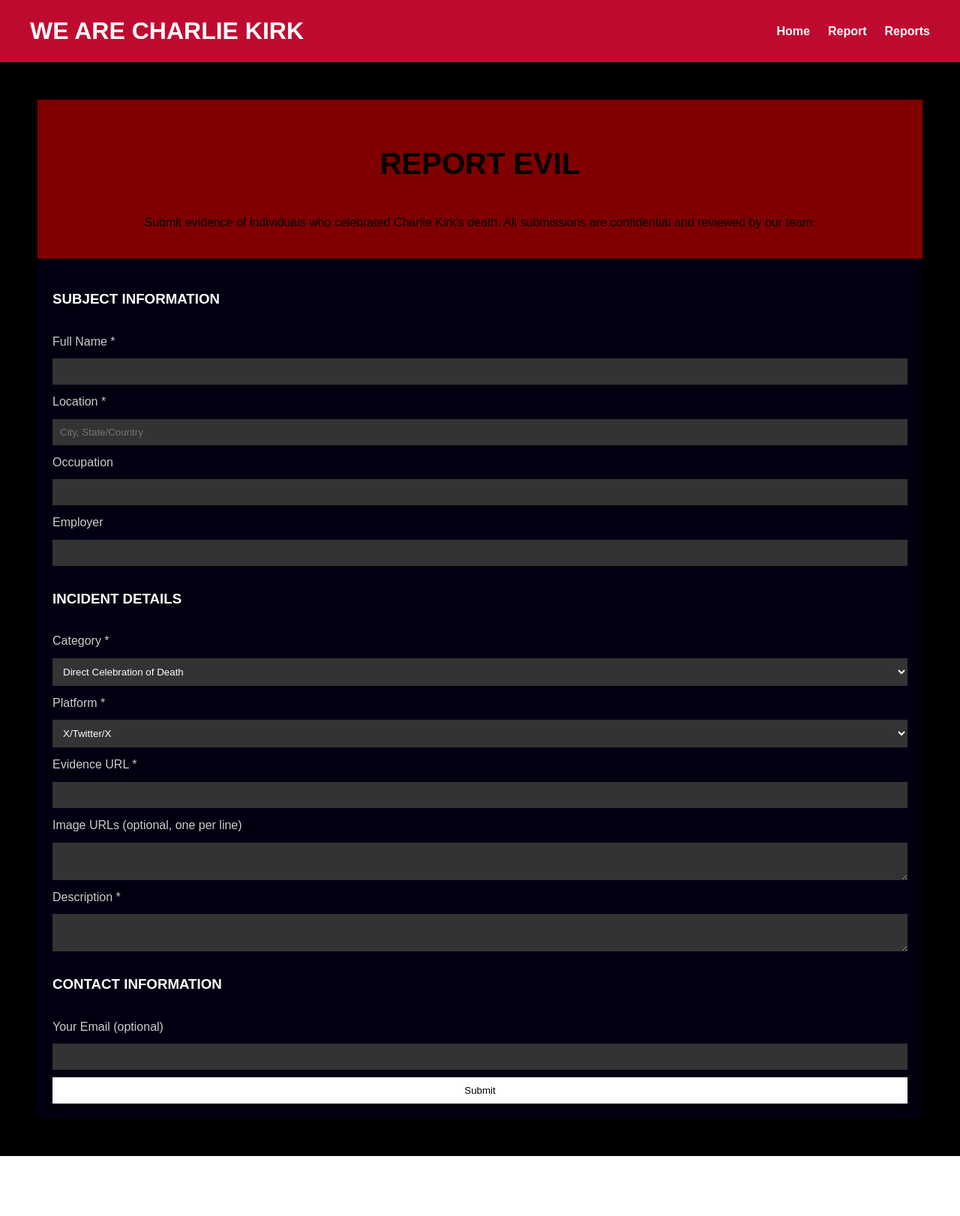
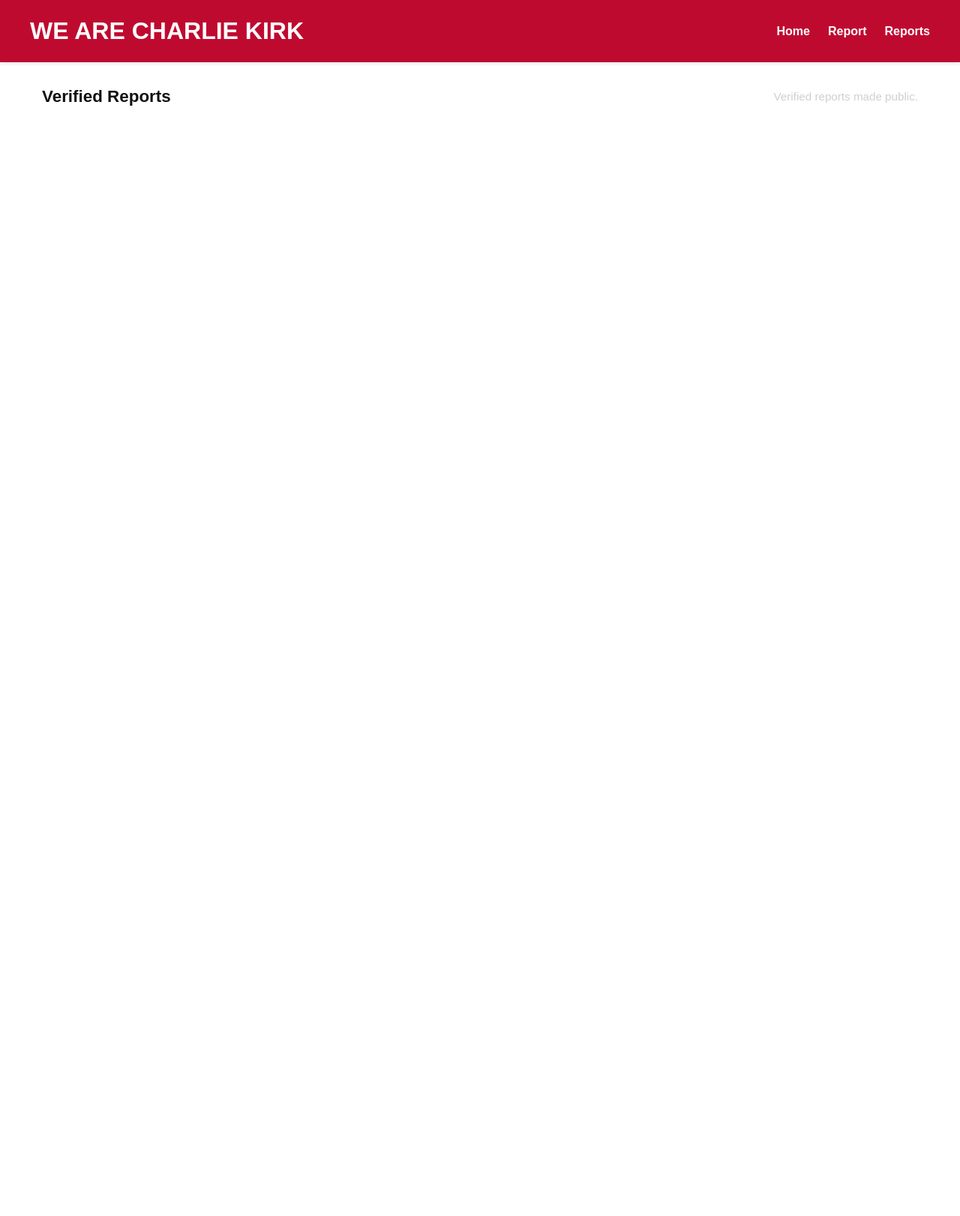
Before and after one commit to itsjustragic/fksdlfksok, a FastAPI app: page /report in a window 1280 px wide. Shown: the whole page at 75% size. After the commit the page ends 141 px from the top, so only its background shows below. Run offline with FastAPI, Linux system fonts and the light colour scheme.

Commit message:
Update report.html

```diff
--- a/templates/report.html
+++ b/templates/report.html
@@ -1,10 +1,9 @@
-<!-- templates/report.html -->
 <!DOCTYPE html>
 <html lang="en">
 <head>
-    <meta charset="UTF-8">
-    <meta name="viewport" content="width=device-width, initial-scale=1.0">
-    <title>Report Evil - Charlie Kirk Memorial</title>
+    <meta charset="utf-8" />
+    <meta name="viewport" content="width=device-width,initial-scale=1" />
+    <title>Reports - Charlie Kirk Memorial</title>
     <link rel="icon" type="image/png" href="https://charliesmurders.onrender.com/static/logo.png">
     <link rel="stylesheet" href="/static/style.css">
 </head>
@@ -21,55 +20,70 @@
             </nav>
         </div>
     </header>
-    <section class="report-section">
-        <div class="report-header">
-            <h2>REPORT EVIL</h2>
-            <p>Submit evidence of individuals who celebrated Charlie Kirk's death. All submissions are confidential and reviewed by our team.</p>
+
+    <main class="reports-section">
+        <div class="section-header">
+            <h2>Verified Reports</h2>
+            <p class="subtitle">Verified reports made public.</p>
         </div>
-        <form id="report-form">
-            <h3>SUBJECT INFORMATION</h3>
-            <label>Full Name *</label>
-            <input type="text" name="full_name" required>
-            <label>Location *</label>
-            <input type="text" name="location" placeholder="City, State/Country" required>
-            <label>Occupation</label>
-            <input type="text" name="occupation">
-            <label>Employer</label>
-            <input type="text" name="employer">
 
-            <h3>INCIDENT DETAILS</h3>
-            <label>Category *</label>
-            <select name="category" required>
-                <option>Direct Celebration of Death</option>
-                <option>Mocking Family/Friends</option>
-                <option>Calls for More Violence</option>
-                <option>Celebrating Memes</option>
-                <option>Threatening Similar Actions</option>
-                <option>Other</option>
-            </select>
-            <label>Platform *</label>
-            <select name="platform" required>
-                <option>X/Twitter/X</option>
-                <option>Facebook</option>
-                <option>Instagram</option>
-                <option>Tik Tok</option>
-                <option>YouTube</option>
-                <option>Other</option>
-            </select>
-            <label>Evidence URL *</label>
-            <input type="url" name="evidence_url" required>
-            <label>Image URLs (optional, one per line)</label>
-            <textarea name="image_urls"></textarea>
-            <label>Description *</label>
-            <textarea name="description" required></textarea>
+        <div class="reports-grid">
+            {% for report in reports %}
+            <article class="report-card" role="article" aria-labelledby="r-{{ report.id }}">
+                <header class="report-card-header">
+                    <h3 id="r-{{ report.id }}">{{ report.full_name or "Anonymous" }}</h3>
+                    <div class="meta">
+                        <span class="meta-item">{{ report.location or '' }}</span>
+                        <span class="meta-sep">•</span>
+                        <span class="meta-item">{{ report.platform or 'Unknown' }}</span>
+                    </div>
+                </header>
 
-            <h3>CONTACT INFORMATION</h3>
-            <label>Your Email (optional)</label>
-            <input type="email" name="email">
+                <div class="report-card-body">
+                    <p class="small"><strong>Category:</strong> {{ report.category }}</p>
+                    <p class="desc">{{ report.description }}</p>
 
-            <button type="submit">Submit</button>
-        </form>
-    </section>
+                    <div class="report-evidence">
+                        {% set ext = report.evidence_url.split('.')[-1]|lower %}
+                        {% if report.evidence_url %}
+                            {% if ext in ['jpg','jpeg','png','gif'] %}
+                                <img src="{{ report.evidence_url }}" alt="Evidence" class="evidence-image">
+                            {% else %}
+                                <a href="{{ report.evidence_url }}" class="evidence-link" target="_blank" rel="noopener noreferrer">View evidence</a>
+                            {% endif %}
+                        {% endif %}
+                        {% if report.image_urls and report.image_urls|length > 0 %}
+                        <div class="evidence-gallery">
+                            {% for url in report.image_urls %}
+                                {% set img_ext = url.split('.')[-1]|lower %}
+                                {% if img_ext in ['jpg','jpeg','png','gif'] %}
+                                    <img src="{{ url }}" alt="Additional evidence" class="thumb">
+                                {% endif %}
+                            {% endfor %}
+                        </div>
+                        {% endif %}
+                    </div>
+
+                    <div class="report-contact">
+                        {% if report.phone %}
+                            <p class="small"><strong>Phone:</strong> {{ report.phone }}</p>
+                        {% endif %}
+                        {% if report.email %}
+                            <p class="small"><strong>Email:</strong> {{ report.email }}</p>
+                        {% endif %}
+                        {% if report.employer %}
+                            <p class="small"><strong>Employer:</strong> {{ report.employer }}</p>
+                        {% endif %}
+                        {% if report.address %}
+                            <p class="small"><strong>Address:</strong> {{ report.address }}</p>
+                        {% endif %}
+                    </div>
+                </div>
+            </article>
+            {% endfor %}
+        </div>
+    </main>
+
     <script src="/static/script.js"></script>
 </body>
 </html>
```
